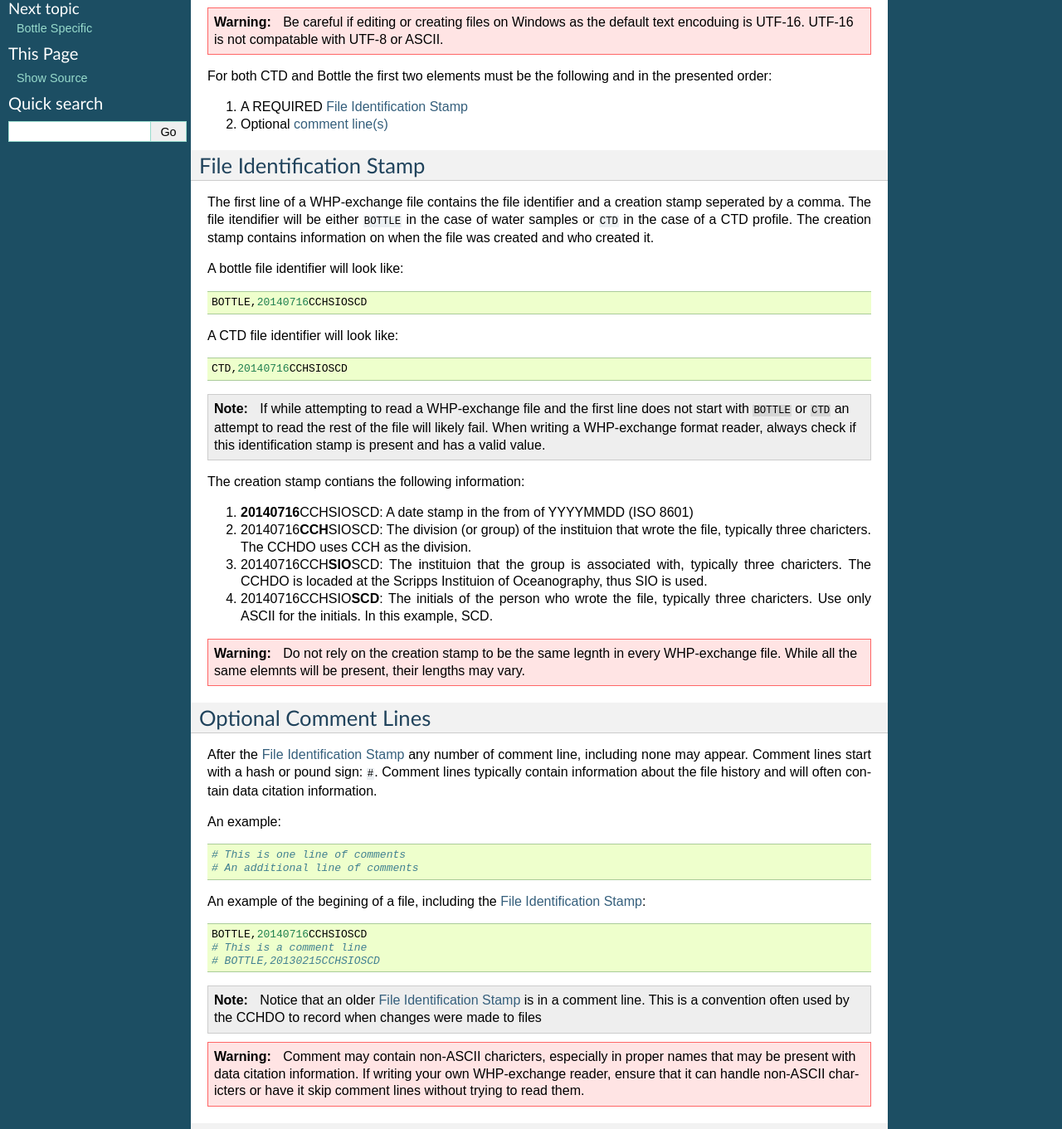
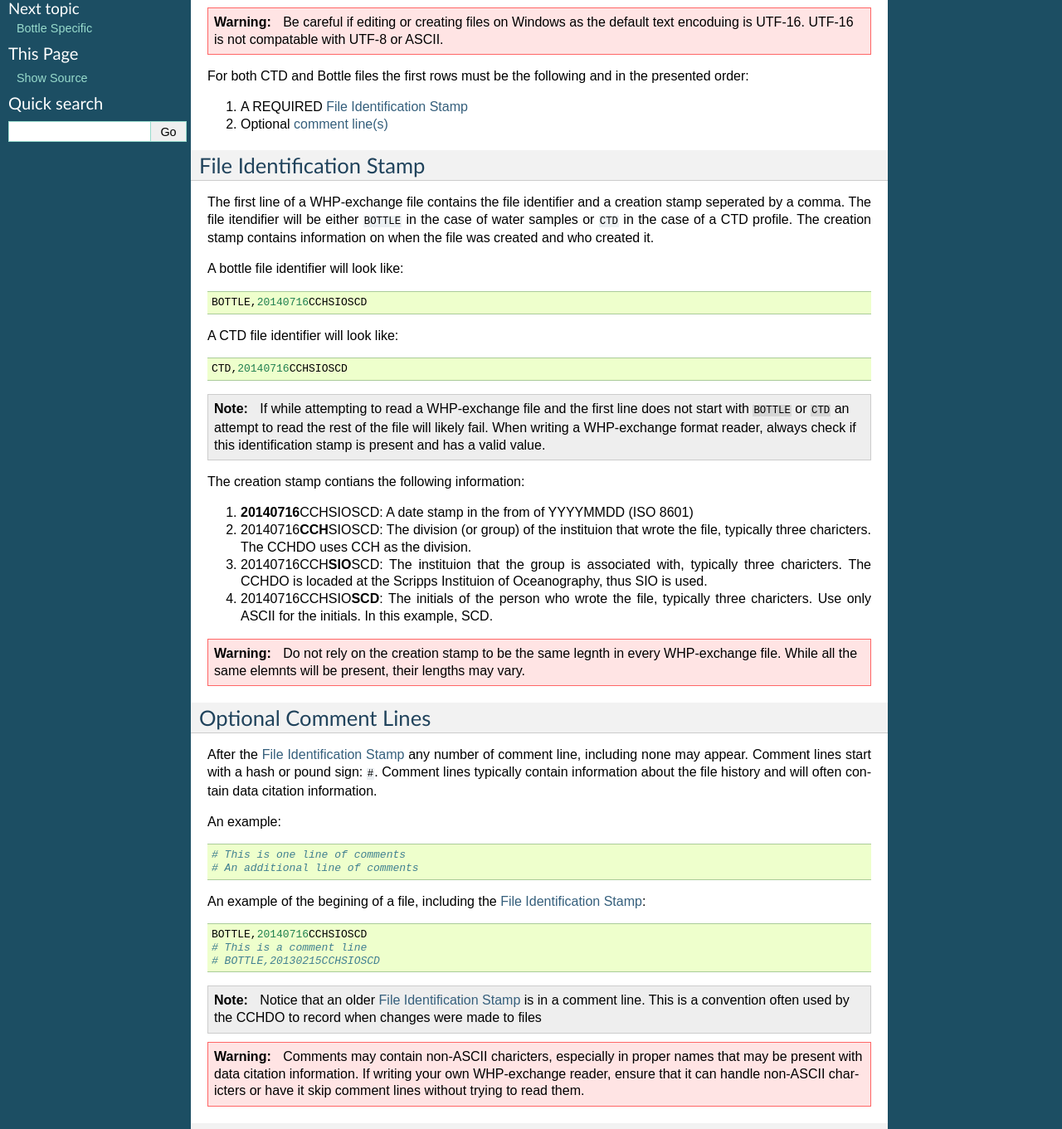
Before and after one commit to cchdo/exchange, a Sphinx documentation site: the page built from docs/common.rst, in a window 1280 px wide. Shown: the part 250-1611 px from the top of the page at 83% size. Built offline with Sphinx 7.4.7, drawn with Linux system fonts in a browser that asks for light colours.

```diff
--- a/docs/common.rst
+++ b/docs/common.rst
@@ -14,7 +14,7 @@ Unix style line endings (LF) are preferred, DOS line endings (CR+LF) are accepta
   Be careful if editing or creating files on Windows as the default text encoduing is UTF-16.
   UTF-16 is not compatable with UTF-8 or ASCII.
 
-For both CTD and Bottle the first two elements must be the following and in the presented order:
+For both CTD and Bottle files the first rows must be the following and in the presented order:
 
 1) A REQUIRED `File Identification Stamp`_
 2) Optional `comment line(s)`_
@@ -78,7 +78,7 @@ An example of the begining of a file, including the `File Identification Stamp`_
   This is a convention often used by the CCHDO to record when changes were made to files
 
 .. warning::
-  Comment may contain non-ASCII charicters, especially in proper names that may be present with data citation information.
+  Comments may contain non-ASCII charicters, especially in proper names that may be present with data citation information.
   If writing your own WHP-exchange reader, ensure that it can handle non-ASCII charicters or have it skip comment lines without trying to read them.
 
 Parameter and Units Lines
@@ -87,6 +87,8 @@ Parameter and Units Lines
   There are additional headers specific to CTD WHP-exchange files.
   See the :ref:`CTD Specific` section for details on these additional headers.
 
+
+
 Data Lines
 ----------
 
--- a/docs/index.rst
+++ b/docs/index.rst
@@ -14,4 +14,5 @@ Description of the WHP-Exchange Format
    quality
    parameters
    extended
+   changelog
    :maxdepth: 2
```
Also changed, not shown: docs/changelog.rst (added, +7 -0 lines).
